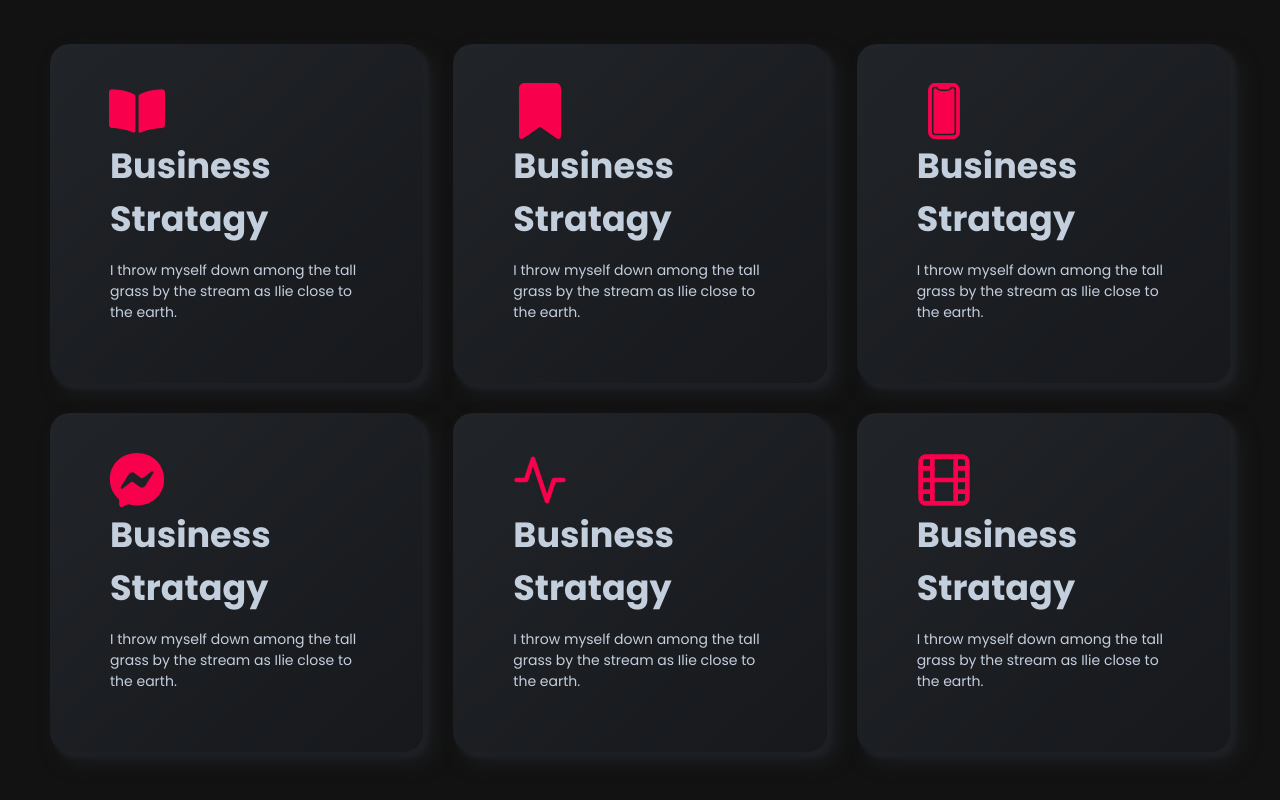
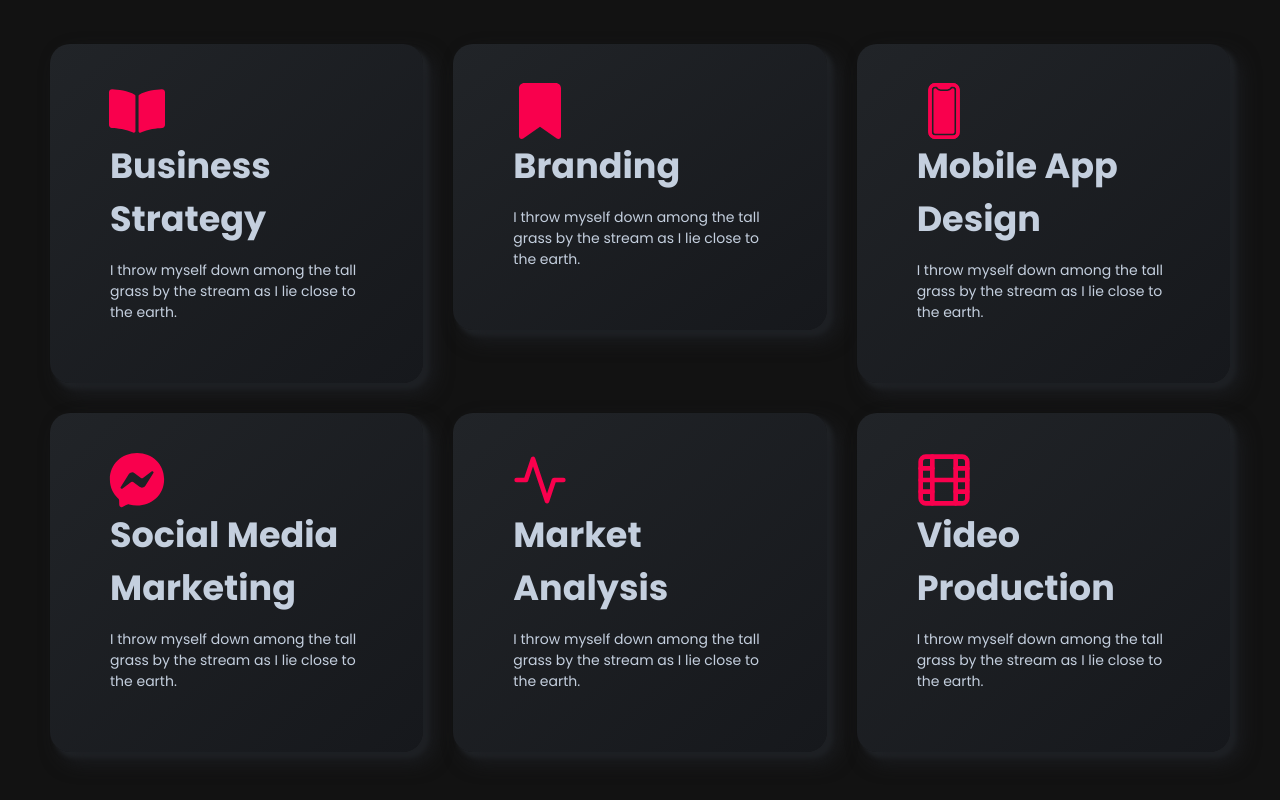
Before and after one commit to thanhlamcode/MyCV, a React (Create React App) app: page / in a window 1280 px wide. Shown: the part 740-1540 px from the top of the page. Built offline with nearby package versions, Linux system fonts and the light colour scheme.

Commit message:
Cập nhật hiệu ứng

```diff
--- a/src/components/Contact/index.js
+++ b/src/components/Contact/index.js
@@ -2,22 +2,40 @@ import { Col, Row } from "antd";
 import { CiLinkedin } from "react-icons/ci";
 import { FaFacebookF } from "react-icons/fa";
 import { SiZalo } from "react-icons/si";
-
 import "./style.scss";
 
 function Contact() {
   return (
     <>
-      <div className="contact" id="contacts">
-        <h3>Contact</h3>
-        <h1>Contact With Me</h1>
+      <div
+        className="contact wow animate__animated animate__fadeIn"
+        id="contacts"
+        data-wow-delay="0.3s"
+      >
+        <h3
+          className="wow animate__animated animate__fadeInDown"
+          data-wow-delay="0.5s"
+        >
+          Contact
+        </h3>
+        <h1
+          className="wow animate__animated animate__fadeInUp"
+          data-wow-delay="0.6s"
+        >
+          Contact With Me
+        </h1>
         <Row gutter={[30, 30]}>
           <Col xxl={10} lg={10} md={24} sm={24} xs={24}>
-            <div className="wrap-left">
+            <div
+              className="wrap-left wow animate__animated animate__zoomIn"
+              data-wow-delay="0.7s"
+            >
               <div className="wrap-image">
                 <img
                   src="https://rainbowit.net/themes/inbio/wp-content/uploads/2021/08/contact1.png"
                   alt=""
+                  className="wow animate__animated animate__pulse"
+                  data-wow-delay="0.9s"
                 />
               </div>
               <div className="fullName">Đoàn Thanh Lâm</div>
@@ -32,8 +50,16 @@ function Contact() {
               <div className="email">
                 Email: <span>admin@example.com</span>
               </div>
-              <div className="find">FIND WITH ME</div>
-              <div className="icon">
+              <div
+                className="find wow animate__animated animate__fadeInUp"
+                data-wow-delay="1.1s"
+              >
+                FIND WITH ME
+              </div>
+              <div
+                className="icon wow animate__animated animate__bounceIn"
+                data-wow-delay="1.2s"
+              >
                 <CiLinkedin />
                 <FaFacebookF />
                 <SiZalo />
@@ -41,7 +67,10 @@ function Contact() {
             </div>
           </Col>
           <Col xxl={14} lg={14} md={24} sm={24} xs={24}>
-            <form>
+            <form
+              className="wow animate__animated animate__slideInUp"
+              data-wow-delay="0.8s"
+            >
               <Row gutter={[20, 20]}>
                 <Col
                   xxl={12}
@@ -51,7 +80,7 @@ function Contact() {
                   xs={24}
                   style={{ display: "flex", flexDirection: "column" }}
                 >
-                  <label for="name">Your Name</label>
+                  <label htmlFor="name">Your Name</label>
                   <input id="name"></input>
                 </Col>
                 <Col
@@ -62,7 +91,7 @@ function Contact() {
                   xs={24}
                   style={{ display: "flex", flexDirection: "column" }}
                 >
-                  <label for="phone">Phone Number</label>
+                  <label htmlFor="phone">Phone Number</label>
                   <input id="phone"></input>
                 </Col>
                 <Col
@@ -73,7 +102,7 @@ function Contact() {
                   xs={24}
                   style={{ display: "flex", flexDirection: "column" }}
                 >
-                  <label for="email">Email</label>
+                  <label htmlFor="email">Email</label>
                   <input type="email" id="email"></input>
                 </Col>
                 <Col
@@ -84,7 +113,7 @@ function Contact() {
                   xs={24}
                   style={{ display: "flex", flexDirection: "column" }}
                 >
-                  <label for="subject">Subject</label>
+                  <label htmlFor="subject">Subject</label>
                   <input id="subject" type="text"></input>
                 </Col>
                 <Col
@@ -95,7 +124,7 @@ function Contact() {
                   xs={24}
                   style={{ display: "flex", flexDirection: "column" }}
                 >
-                  <label for="message">Your Message</label>
+                  <label htmlFor="message">Your Message</label>
                   <textarea id="message"></textarea>
                 </Col>
                 <Col
@@ -106,7 +135,12 @@ function Contact() {
                   xs={24}
                   style={{ display: "flex", flexDirection: "column" }}
                 >
-                  <button>SEND MESSAGE</button>
+                  <button
+                    className="wow animate__animated animate__zoomIn"
+                    data-wow-delay="1.3s"
+                  >
+                    SEND MESSAGE
+                  </button>
                 </Col>
               </Row>
             </form>
--- a/src/components/Features/index.js
+++ b/src/components/Features/index.js
@@ -6,82 +6,60 @@ import { FaFacebookMessenger } from "react-icons/fa";
 import { FiActivity } from "react-icons/fi";
 import { FiArrowRight } from "react-icons/fi";
 import { FiFilm } from "react-icons/fi";
-
 import "./style.scss";
 
 function Features() {
   return (
     <>
-      <div className="features" id="features">
-        <h3>FEATURES</h3>
-        <h1>What I Do</h1>
+      <div
+        className="features wow animate__animated animate__fadeIn"
+        id="features"
+        data-wow-delay="0.3s"
+      >
+        <h3
+          className="wow animate__animated animate__fadeInDown"
+          data-wow-delay="0.5s"
+        >
+          FEATURES
+        </h3>
+        <h1
+          className="wow animate__animated animate__fadeInUp"
+          data-wow-delay="0.6s"
+        >
+          What I Do
+        </h1>
         <Row gutter={[30, 30]}>
-          <Col xl={8} md={12} sm={24} xs={24}>
-            <div className="box">
-              <FaBookOpen />
-              <h2>Business Stratagy</h2>
-              <p>
-                I throw myself down among the tall grass by the stream as Ilie
-                close to the earth.
-              </p>
-              <FiArrowRight className="arrow" />
-            </div>
-          </Col>
-          <Col xs={24} xl={8} md={12} sm={24}>
-            <div className="box">
-              <FaBookmark />
-              <h2>Business Stratagy</h2>
-              <p>
-                I throw myself down among the tall grass by the stream as Ilie
-                close to the earth.
-              </p>
-              <FiArrowRight className="arrow" />
-            </div>
-          </Col>
-          <Col xs={24} xl={8} md={12} sm={24}>
-            <div className="box">
-              <IoPhonePortrait />
-              <h2>Business Stratagy</h2>
-              <p>
-                I throw myself down among the tall grass by the stream as Ilie
-                close to the earth.
-              </p>
-              <FiArrowRight className="arrow" />
-            </div>
-          </Col>
-          <Col xs={24} xl={8} md={12} sm={24}>
-            <div className="box">
-              <FaFacebookMessenger />
-              <h2>Business Stratagy</h2>
-              <p>
-                I throw myself down among the tall grass by the stream as Ilie
-                close to the earth.
-              </p>
-              <FiArrowRight className="arrow" />
-            </div>
-          </Col>
-          <Col xs={24} xl={8} md={12} sm={24}>
-            <div className="box">
-              <FiActivity />
-              <h2>Business Stratagy</h2>
-              <p>
-                I throw myself down among the tall grass by the stream as Ilie
-                close to the earth.
-              </p>
-              <FiArrowRight className="arrow" />
-            </div>
-          </Col>
-          <Col xs={24} xl={8} md={12} sm={24}>
-            <div className="box">
-              <FiFilm />
-              <h2>Business Stratagy</h2>
-              <p>
-                I throw myself down among the tall grass by the stream as Ilie
-                close to the earth.
-              </p>
-              <FiArrowRight className="arrow" />
-            </div>
-          </Col>
+          {[
+            { icon: <FaBookOpen />, title: "Business Strategy", delay: "0.7s" },
+            { icon: <FaBookmark />, title: "Branding", delay: "0.8s" },
+            {
+              icon: <IoPhonePortrait />,
+              title: "Mobile App Design",
+              delay: "0.9s",
+            },
+            {
+              icon: <FaFacebookMessenger />,
+              title: "Social Media Marketing",
+              delay: "1.0s",
+            },
+            { icon: <FiActivity />, title: "Market Analysis", delay: "1.1s" },
+            { icon: <FiFilm />, title: "Video Production", delay: "1.2s" },
+          ].map((feature, index) => (
+            <Col key={index} xl={8} md={12} sm={24} xs={24}>
+              <div
+                className="box wow animate__animated animate__zoomIn"
+                data-wow-delay={feature.delay}
+              >
+                {feature.icon}
+                <h2>{feature.title}</h2>
+                <p>
+                  I throw myself down among the tall grass by the stream as I
+                  lie close to the earth.
+                </p>
+                <FiArrowRight className="arrow" />
+              </div>
+            </Col>
+          ))}
         </Row>
       </div>
     </>
--- a/src/components/Resume/index.js
+++ b/src/components/Resume/index.js
@@ -23,14 +23,29 @@ function Resume() {
 
   return (
     <>
-      <div className="resume" id="resume">
-        <h2 className="text-center">1+ Years of Experience</h2>
-        <h1 className="text-center">My Resume</h1>
+      <div
+        className="resume wow animate__animated animate__fadeIn"
+        id="resume"
+        data-wow-delay="0.3s"
+      >
+        <h2
+          className="text-center wow animate__animated animate__fadeInDown"
+          data-wow-delay="0.5s"
+        >
+          1+ Years of Experience
+        </h2>
+        <h1
+          className="text-center wow animate__animated animate__fadeInUp"
+          data-wow-delay="0.6s"
+        >
+          My Resume
+        </h1>
         <div className="bar">
           <Row gutter={20}>
             <Col xl={12} md={12} xs={24}>
               <div
-                className="box"
+                className="box wow animate__animated animate__bounceIn"
+                data-wow-delay="0.7s"
                 data-education
                 onClick={() => handleClick("education")}
               >
@@ -39,7 +54,8 @@ function Resume() {
             </Col>
             <Col xl={12} md={12} xs={24}>
               <div
-                className="box"
+                className="box wow animate__animated animate__bounceIn"
+                data-wow-delay="0.8s"
                 data-certificate
                 onClick={() => handleClick("certificate")}
               >
@@ -48,7 +64,10 @@ function Resume() {
             </Col>
           </Row>
         </div>
-        <TimeLine></TimeLine>
+        <TimeLine
+          className="wow animate__animated animate__fadeIn"
+          data-wow-delay="0.9s"
+        />
       </div>
     </>
   );
```
Also changed, not shown: src/components/TimeLine/index.js (+80 -26 lines).
